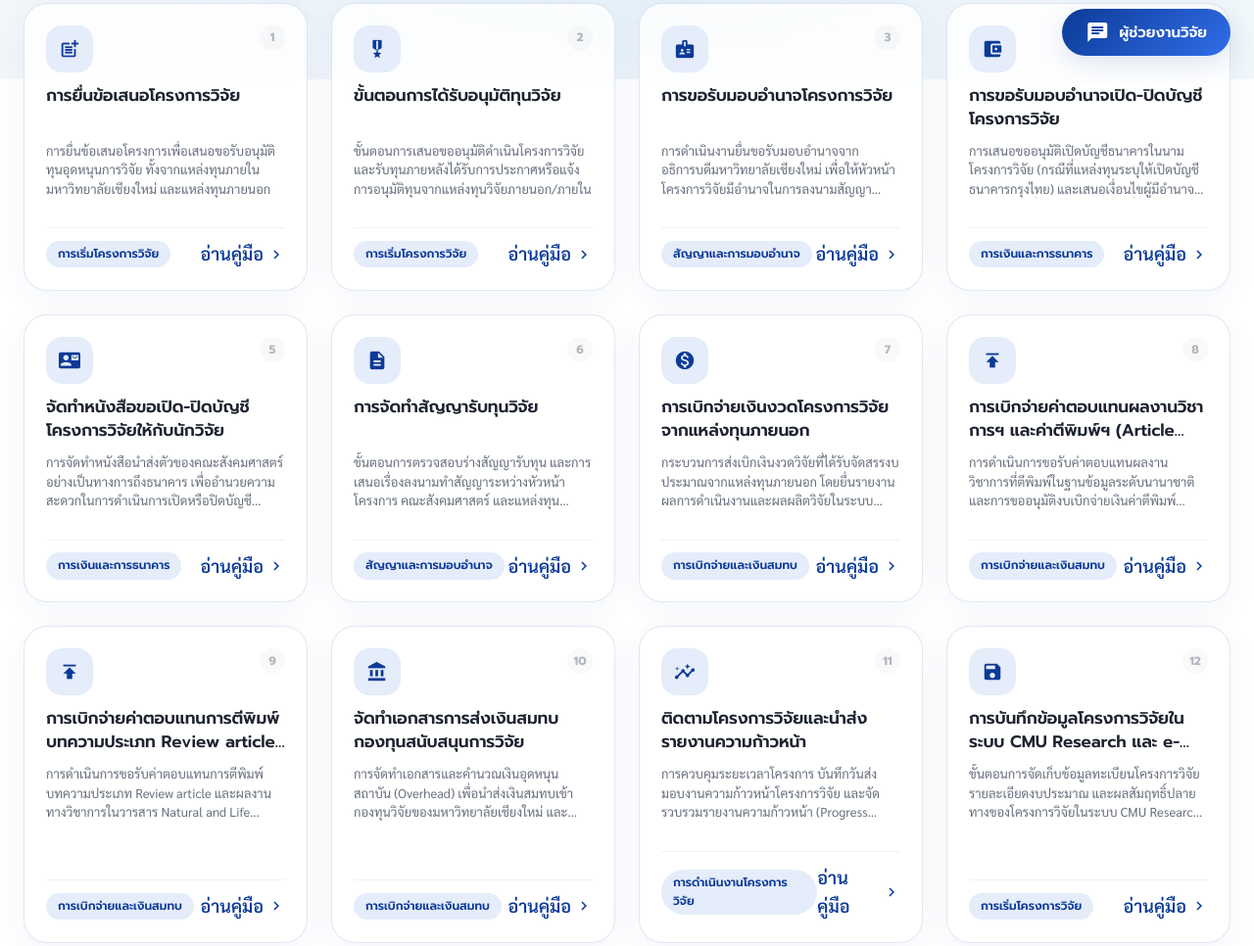
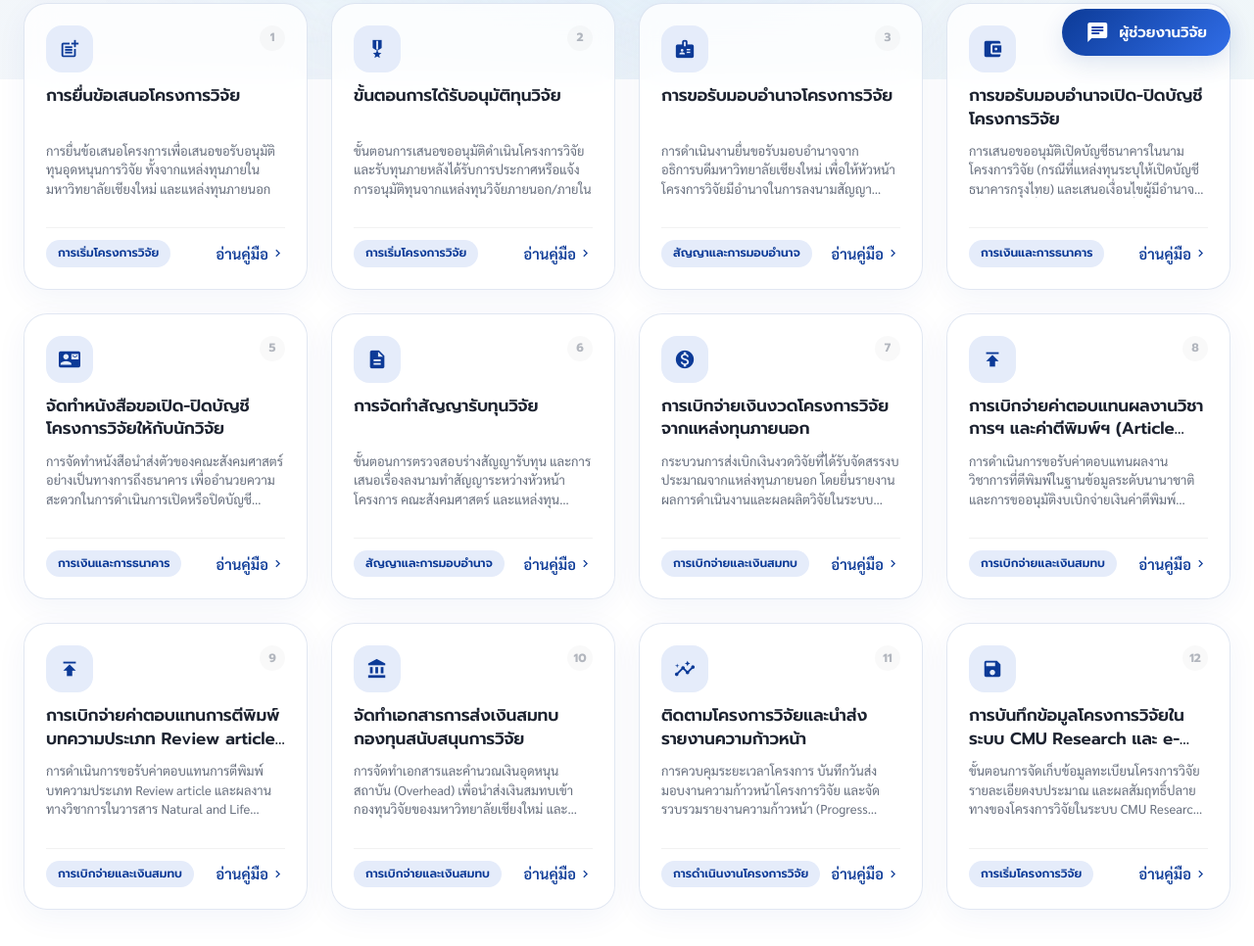
Before and after one commit to Pimpapunn/nn-proj, a website: page index.html in a window 1280 px wide. Shown: the part 719-1685 px from the top of the page at 98% size. Drawn offline with Linux system fonts and the light colour scheme.

Commit message:
adjust button font sizes and spacing for improved UI consistency

```diff
--- a/css/style.css
+++ b/css/style.css
@@ -805,16 +805,16 @@ body.dark-mode .card-footer-row {
 }
 
 .learn-more-btn {
-  font-size: 14px;
+  font-size: 12px;
   font-weight: 600;
   color: var(--primary);
   display: flex;
   align-items: center;
-  gap: 4px;
+  gap: 2px;
 }
 
 .learn-more-btn span {
-  font-size: 18px;
+  font-size: 15px;
   transition: var(--transition-fast);
 }
 
```
